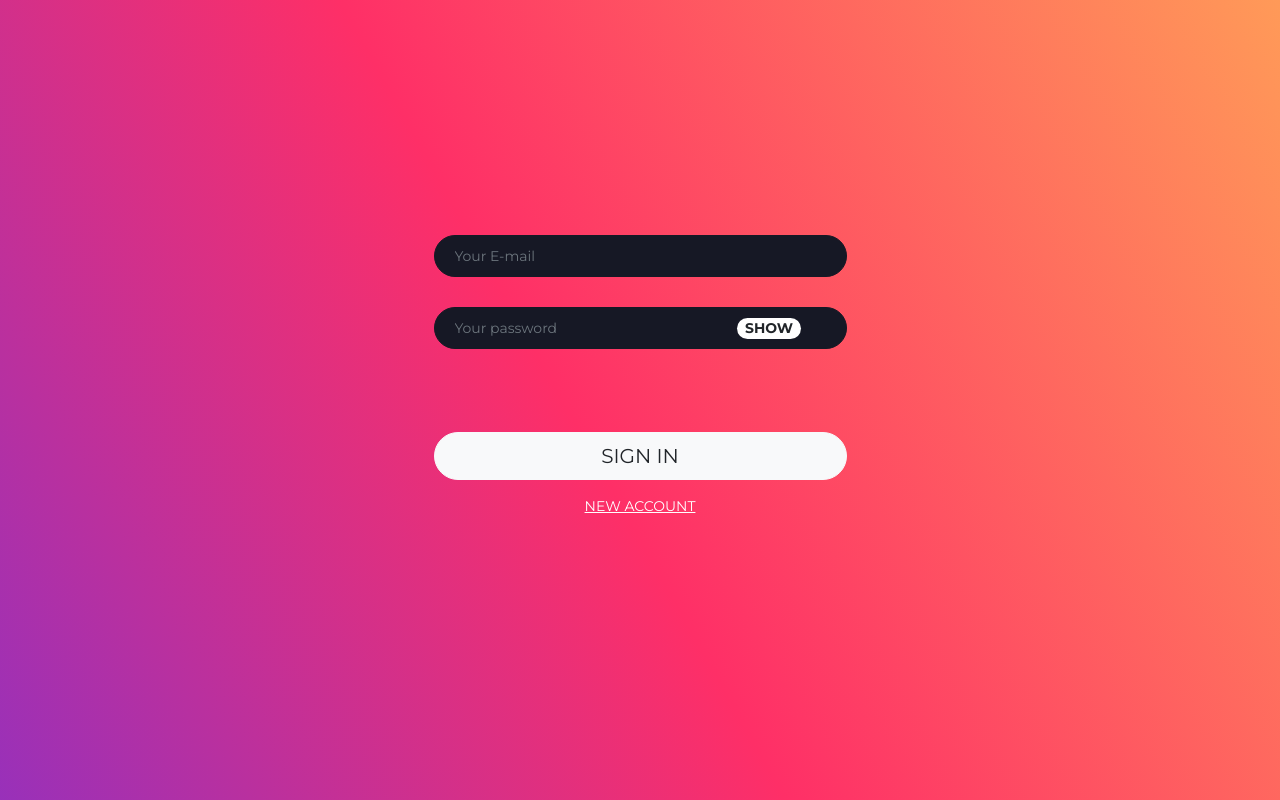
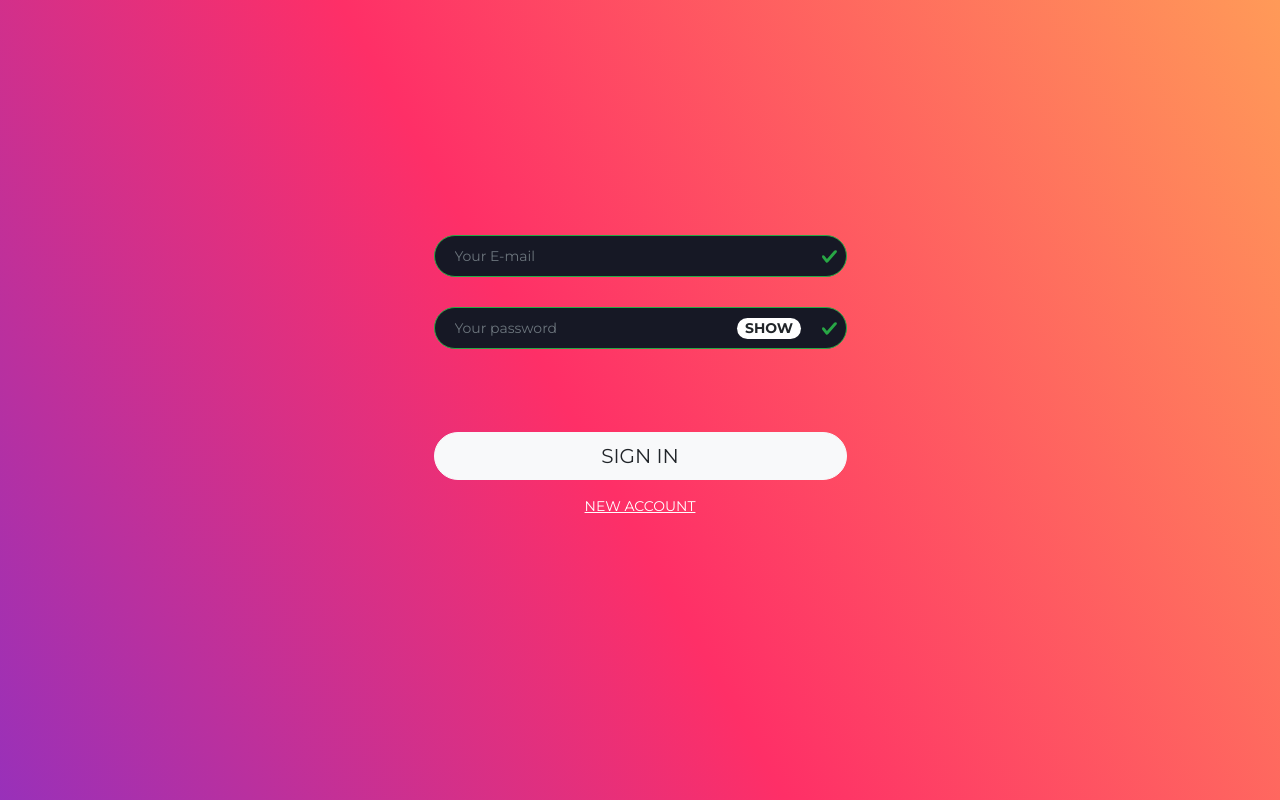
Before and after one commit to Dapontes-Noar/Portrait, a React (Create React App) app: page /login in a window 1280 px wide. Built offline with nearby package versions, Linux system fonts and the light colour scheme.

Commit message:
Adding validations with useRef

```diff
--- a/src/pages/login.js
+++ b/src/pages/login.js
@@ -1,14 +1,53 @@
-import React, { useState } from 'react';
+import React, { useState, useRef } from 'react';
 
 const Login = () => {
 
+  const mailRef = useRef();
+  const passwordRef = useRef();
+
+  const [mailError, setMailError] = useState(false);
+  const [passwordError, setPasswordError] = useState(false);
+  const [formErrors, setFormErrors] = useState([]);
   const [showSecret, setShowSecret] = useState(false)
 
 
   const handleSubmit = (event) => {
     event.preventDefault();
 
-    console.log('Submitted!')
+    const mail = mailRef.current;
+    const password = passwordRef.current;
+
+    const errors = handleValidation(mail, password)
+    setFormErrors(errors)
+
+    if (errors.length === 0) {
+      console.log('REDUX/REMATCH LOGIC')
+      setMailError(false)
+      setPasswordError(false)
+
+    }
+  }
+
+  const handleValidation = (mail, password) => {
+
+    const errors = [];
+
+    if (mail.value.length === 0) {
+      errors.push('E-mail cannot be empty');
+      setMailError(true);
+    }
+
+    if (!/[A-Za-z0-9]{1,}\@[A-Za-z0-9]{1,}\.[A-Za-z]{1,}/.test(mail.value)) {
+      errors.push('Invalid email format');
+      setMailError(true);
+    }
+
+    if (password.value.length === 0) {
+      errors.push('Password cannot be empty');
+      setPasswordError(true);
+    }
+
+    return errors
   }
 
   return (
@@ -17,22 +56,32 @@ const Login = () => {
       <div className="container h-100">
         <div className="row h-100 form">
           <div className="col col-lg-5">
+
+            {
+              formErrors.map((error, index) => {
+                return <div key={index} className="alert alert-danger info">
+                  {error}
+                </div>
+              })
+            }
+
             <form className="px-3 m-0" onSubmit={handleSubmit} noValidate>
               <div className="form-group">
                 <input
                   type="email"
-                  className="form-control input"
+                  className={`form-control input ${mailError ? 'is-invalid' : 'is-valid'}`}
                   placeholder="Your E-mail"
                   autoComplete="false"
+                  ref={mailRef}
                   required />
-
               </div>
 
               <div className="form-group position-relative spacer">
                 <input
                   type={showSecret ? 'text' : 'password'}
                   placeholder="Your password"
-                  className="form-control input"
+                  className={`form-control input ${passwordError ? 'is-invalid' : 'is-valid'}`}
+                  ref={passwordRef}
                   required />
                 <div
                   className="font-weight-bold rounded-pill bg-white px-2 position-absolute password-btn"
```
